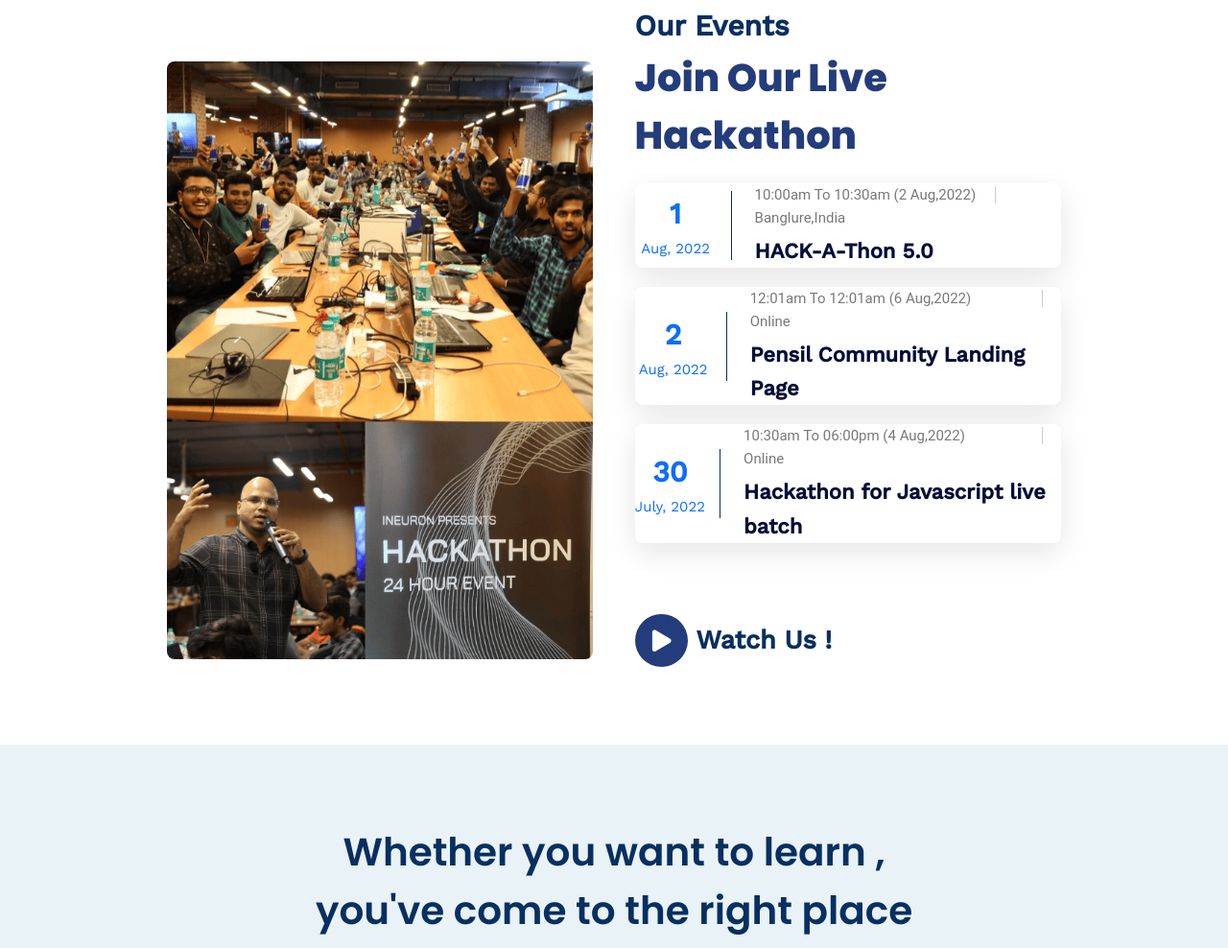
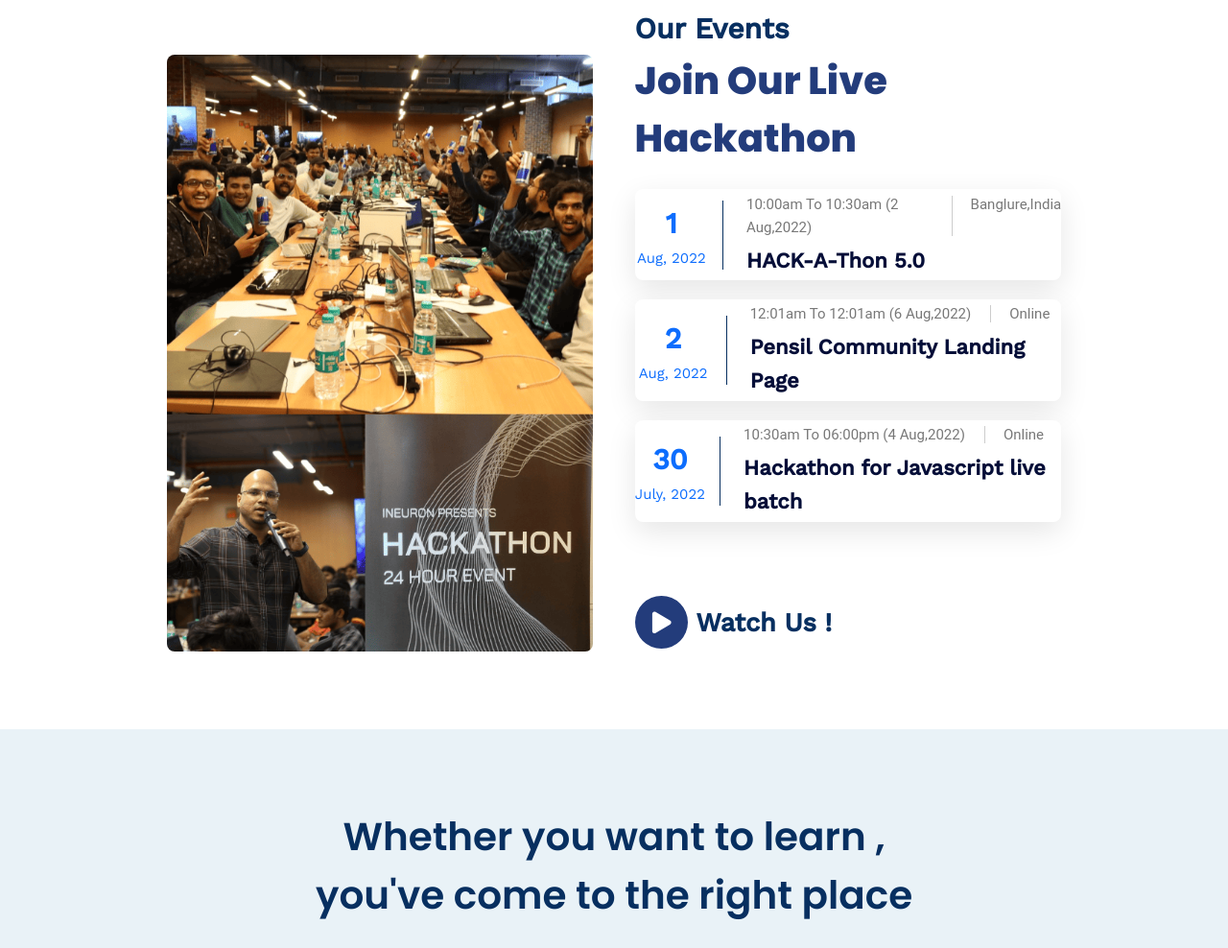
Before and after one commit to ishivamshukla/iNeuron-Website, a plain HTML site: page index.html in a window 1280 px wide. Shown: the part 2634-3622 px from the top of the page at 96% size. Drawn offline with nearby package versions, Linux system fonts and the light colour scheme.

Commit message:
Update style.css

```diff
--- a/style/style.css
+++ b/style/style.css
@@ -633,15 +633,11 @@ top rated
   .event-card:hover .event-name {
     color: #072f60;
   }
-
-
-
-  /* .event-section .schedule {
+  .event-section .schedule {
     display: flex;
     justify-content: center;
     margin-bottom: 10px;
-  }  */
-
+  }
   .event-section .schedule p {
     font-family: "Roboto", sans-serif;
     font-size: 15px;
@@ -662,10 +658,6 @@ top rated
     text-align: center;
     transition: 0.25s ease;
   }
-
-
-
-
 
   .event-card {
     display:     flex;
```
